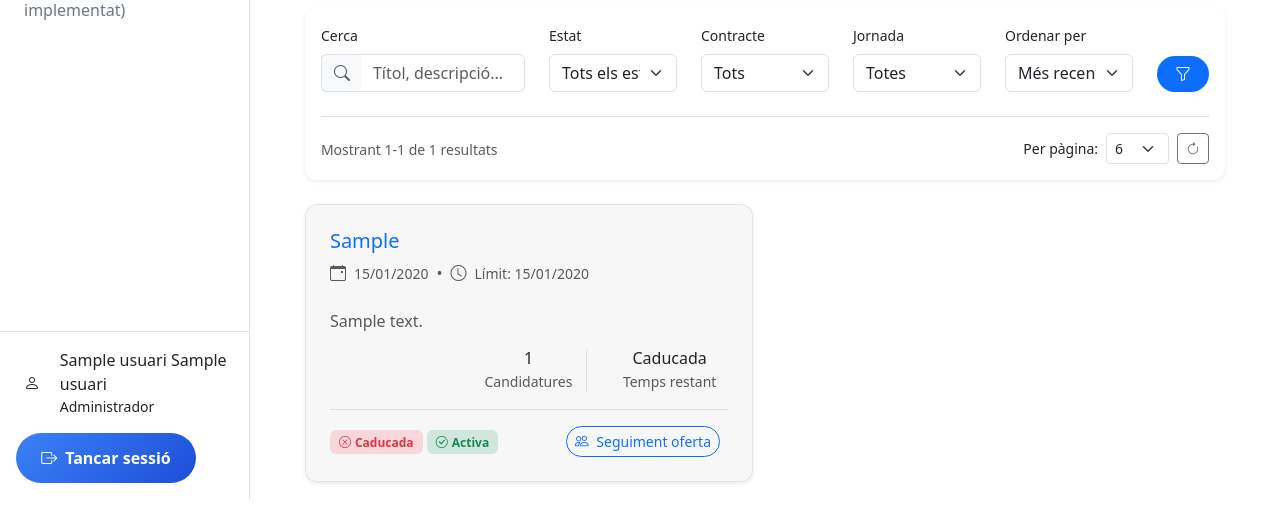
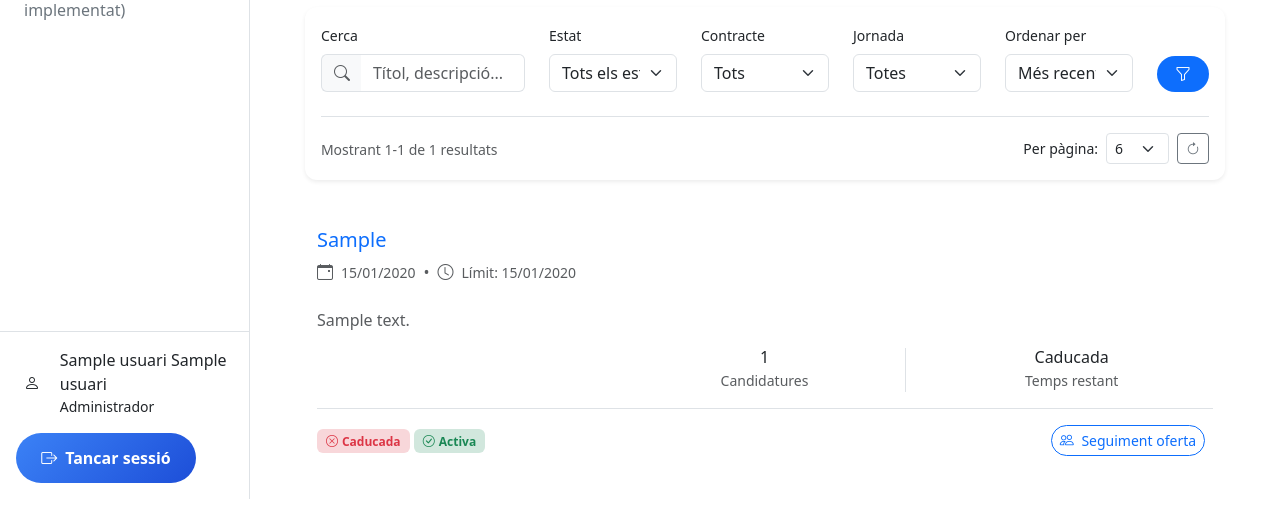
Before and after one commit to rcervera/borsa_treball_django_google, a Django app: page /empresa/ofertes/ in a window 1280 px wide. Shown: the part 301-807 px from the top of the page. Run offline with Django 5.2, Linux system fonts and the light colour scheme; a user stored in the database is signed in; tables that the repository leaves empty hold one stand-in row (values such as "Sample post"); some libraries are stand-ins or nearby versions.

Commit message:
refactor llista ofertes empresa template

```diff
--- a/borsa_treball/templates/borsa_treball/llista_ofertes_empresa.html
+++ b/borsa_treball/templates/borsa_treball/llista_ofertes_empresa.html
@@ -168,8 +168,6 @@
         {% if ofertes %}
             <div class="row" id="ofertesContainer">
                 {% for oferta in ofertes %}
-                <div class="col-lg-6 col-12 mb-4">
-    <div class="card shadow-sm border-0 h-100 oferta-card">
               <div class="card-body p-4 d-flex flex-column">
     <!-- Header de l'oferta -->
     <div class="d-flex justify-content-between align-items-start mb-3">
@@ -194,6 +192,8 @@
         {{ oferta.descripcio|truncatewords:20 }}
     </p>
 
+    <!-- Contingut inferior fixat a sota -->
+    <div class="mt-auto">
         <!-- Estadístiques -->
         <div class="row text-center mb-3">
             <div class="col-4"></div>
@@ -217,7 +217,7 @@
         </div>
 
         <!-- Footer (Accions) -->
-            <div class="d-flex justify-content-between align-items-center pt-3 border-top mt-auto">
+        <div class="d-flex justify-content-between align-items-center pt-3 border-top">
             <div>
                 {% if oferta.es_caducada %}
                     <span class="badge bg-danger-subtle text-danger">
@@ -251,7 +251,7 @@
         </div>
     </div>
 </div>
-</div>
+
 
                 {% endfor %}
             </div>
```
Lines whose indentation alone changed are shown as unchanged.
